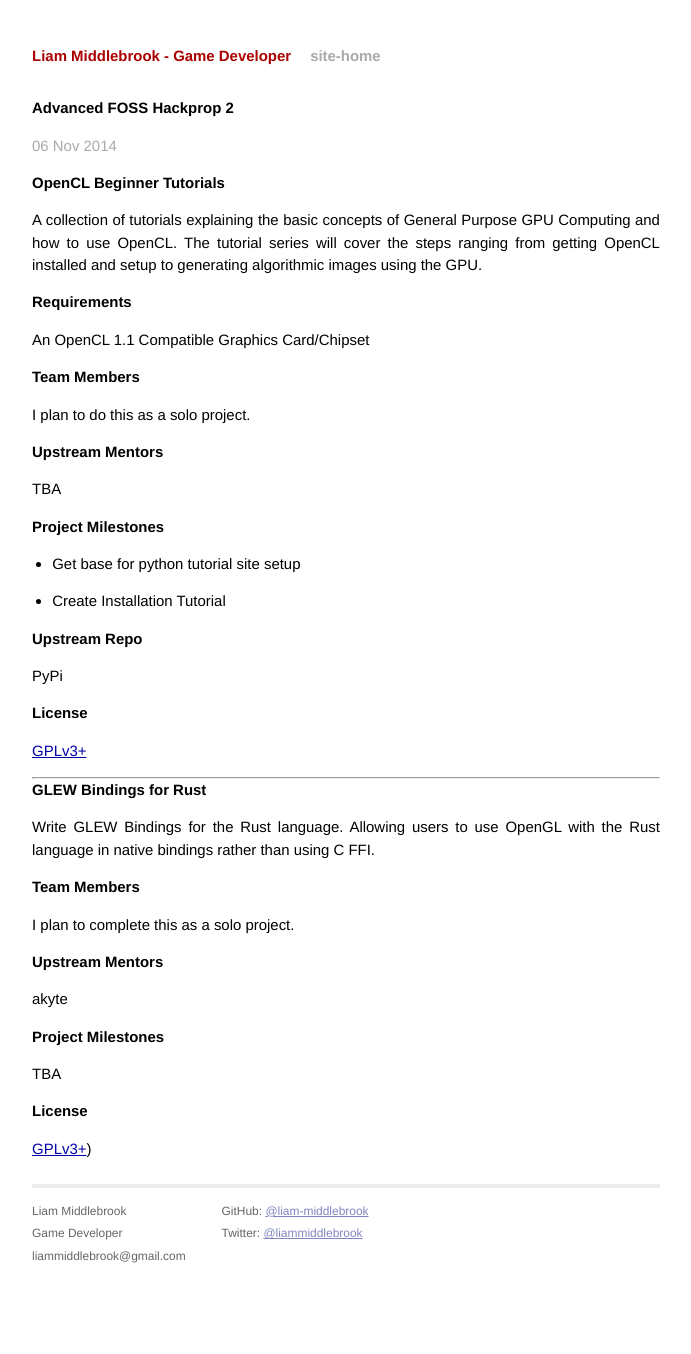
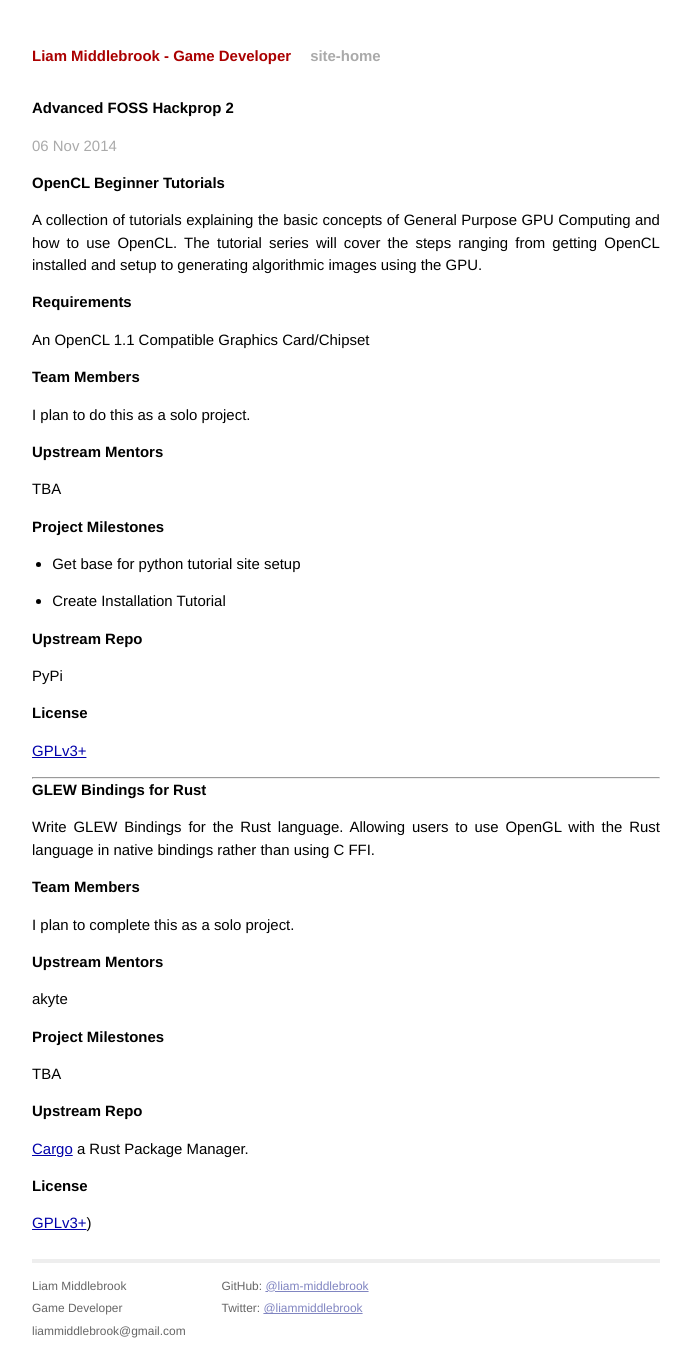
Before and after one commit to liam-middlebrook/blog, a Jekyll site: the page 2014/11/06/hackprop2.html, which Jekyll copies as it is, in a window 1280 px wide. Shown: the whole page, without its empty margins (294-985 px from the left). Built offline with Jekyll 4.4.1, drawn with Linux system fonts in a browser that asks for light colours; Markdown is read by kramdown in place of the engine named in the settings; before the commit the page ends 1279 px from its top, so only the background shows below that.

Commit message:
Publishing: Added upstreamrepo for hackprop2b

```diff
--- a/2014/11/06/hackprop2.html
+++ b/2014/11/06/hackprop2.html
@@ -78,6 +78,10 @@ with the Rust language in native bindings rather than using C FFI.</p>
 
 <p>TBA</p>
 
+<h1>Upstream Repo</h1>
+
+<p><a href="http://doc.crates.io/">Cargo</a> a Rust Package Manager.</p>
+
 <h3>License</h3>
 
 <p><a href="https://github.com/timoxley/osi-licenses-full/blob/master/licenses/GPL-3.0.md">GPLv3+</a>)</p>
```
